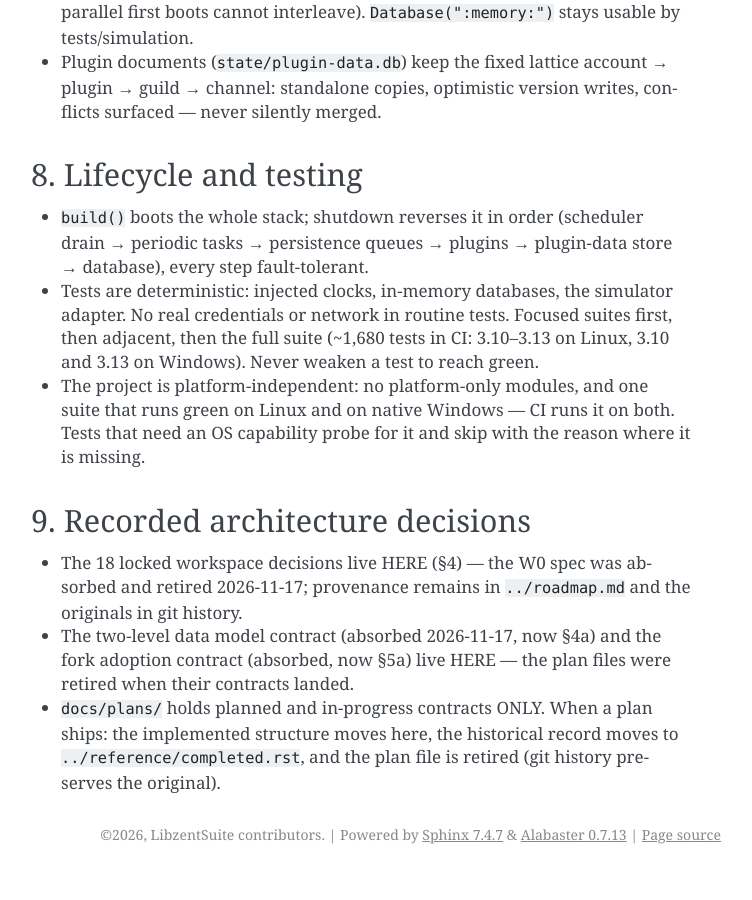
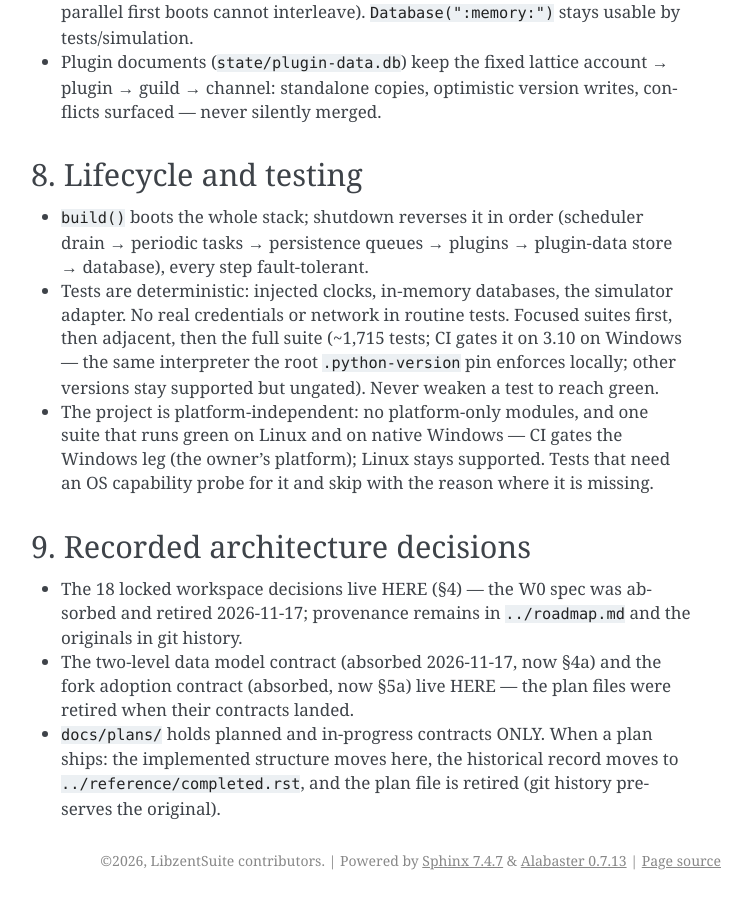
Before and after one commit to libosterelezent/LibzentSuite, a Sphinx documentation site: the page built from docs/architecture/architecture.rst, in a window 1280 px wide and 900 px high, scrolled down 9047 px. Shown: the whole window, without its empty margins (389-1141 px from the left). Built offline with Sphinx 7.4.7, drawn with Linux system fonts in a browser that asks for light colours; pages that are not in the unit, such as notebooks, are missing from menus; before the commit the page ends 9921 px from its top, so only the background shows below that.

Commit message:
chore(tooling): .python-version pins 3.10 — one interpreter, locally and remotely
The PR #37 runner failure exposed the split: the local .venv rode 3.13
while the gated interpreter is 3.10 — a full local suite green on 3.13
certified nothing about 3.10, and a load-decided knife-edge in
test_sim_world reached the runner twice. The root .python-version pin
makes the project environment 3.10 by construction: uv rebuilt the
.venv on the pin (3.10.22), and every uv run — fe and preflight
included — is 3.10 from now on, matching the runner exactly. pyright
was already config-pinned (pythonVersion 3.10), so its baseline held.

architecture.rst section 8 synced with it: the stale CI matrix claim
("3.10-3.13 on Linux, 3.10 and 3.13 on Windows") and "CI runs it on
both" now state the truth — CI gates 3.10 on Windows, Linux supported —
and the test count is current. CHANGELOG carries the pin.

```diff
--- a/docs/architecture/architecture.rst
+++ b/docs/architecture/architecture.rst
@@ -435,13 +435,15 @@ The live Discord client is the better.py-self fork, adopted fully
   plugin-data store → database), every step fault-tolerant.
 - Tests are deterministic: injected clocks, in-memory databases, the
   simulator adapter. No real credentials or network in routine tests.
-  Focused suites first, then adjacent, then the full suite (~1,680
-  tests in CI: 3.10–3.13 on Linux, 3.10 and 3.13 on Windows). Never
-  weaken a test to reach green.
+  Focused suites first, then adjacent, then the full suite (~1,715
+  tests; CI gates it on 3.10 on Windows — the same interpreter the
+  root ``.python-version`` pin enforces locally; other versions stay
+  supported but ungated). Never weaken a test to reach green.
 - The project is platform-independent: no platform-only modules, and
-  one suite that runs green on Linux and on native Windows — CI runs it
-  on both. Tests that need an OS capability probe for it and skip with
-  the reason where it is missing.
+  one suite that runs green on Linux and on native Windows — CI gates
+  the Windows leg (the owner's platform); Linux stays supported. Tests
+  that need an OS capability probe for it and skip with the reason
+  where it is missing.
 
 9. Recorded architecture decisions
 ----------------------------------
```
Also changed, not shown: CHANGELOG.md (+7 -0 lines), 1 other file.
